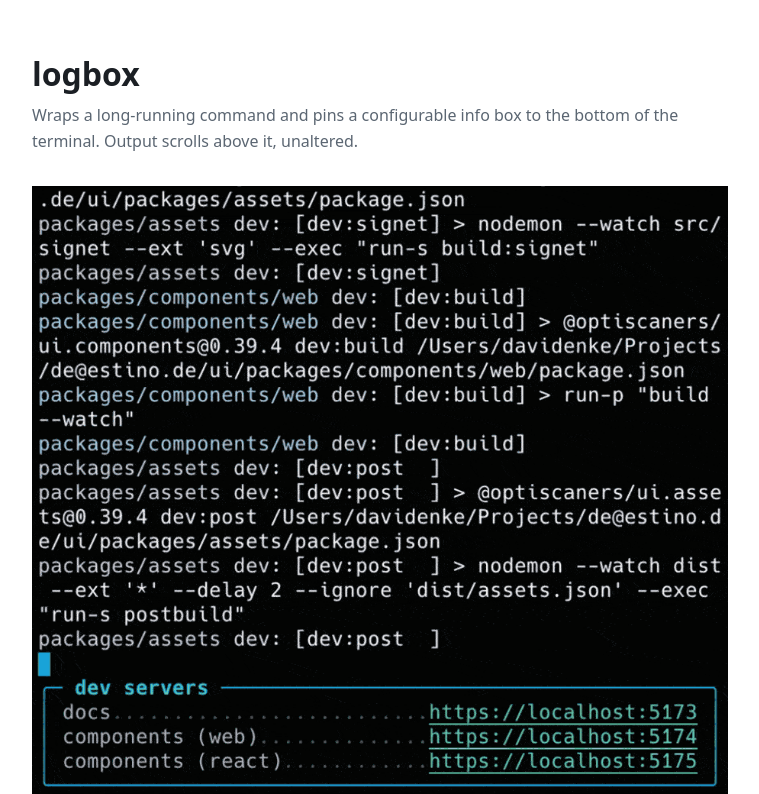
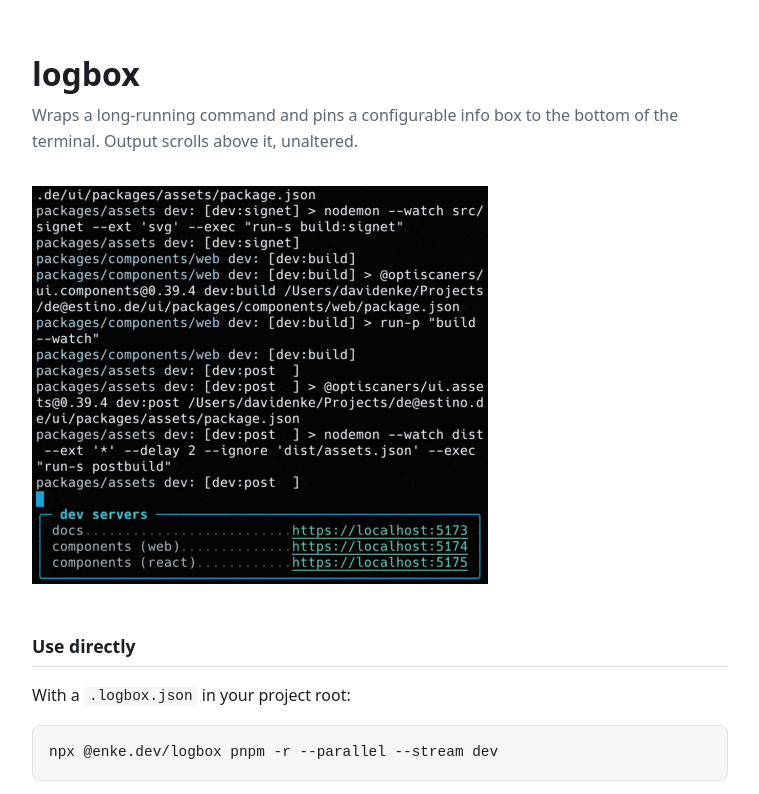
Before and after one commit to enke-dev/logbox, a website: page site/index.html in a window 1280 px wide. Shown: the top 794 px of the page, without its empty margins (260-1019 px from the left). Drawn offline with Linux system fonts and the light colour scheme.

Commit message:
docs: limit preview image width

```diff
--- a/site/index.html
+++ b/site/index.html
@@ -94,7 +94,12 @@
       Output scrolls above it, unaltered.
     </p>
 
-    <img src="https://enke-dev.github.io/logbox/logbox.gif" alt="logbox demo" width="100%">
+    <img
+      src="https://enke-dev.github.io/logbox/logbox.gif"
+      alt="logbox demo"
+      width="100%"
+      style="max-width: 456px"
+    >
 
     <h2>Use directly</h2>
     <p>With a <code>.logbox.json</code> in your project root:</p>
```
Also changed, not shown: README.md.
